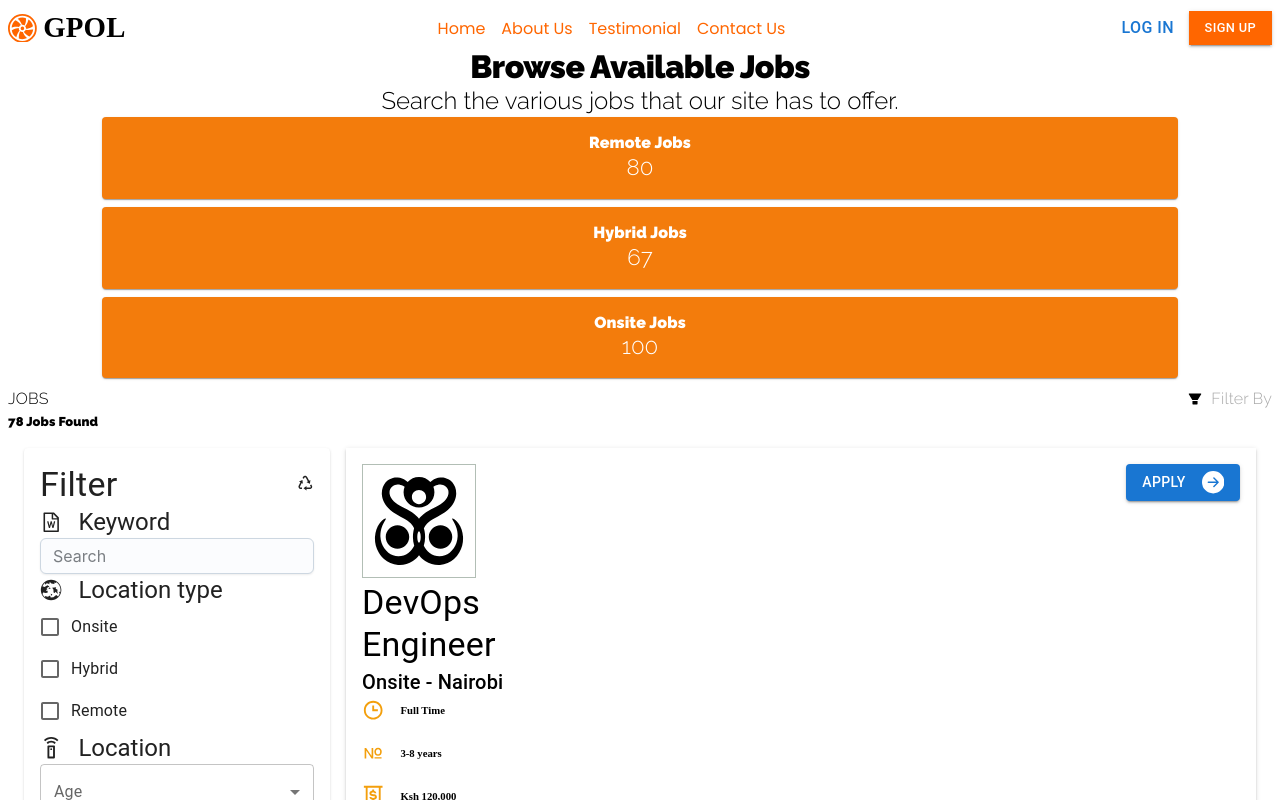
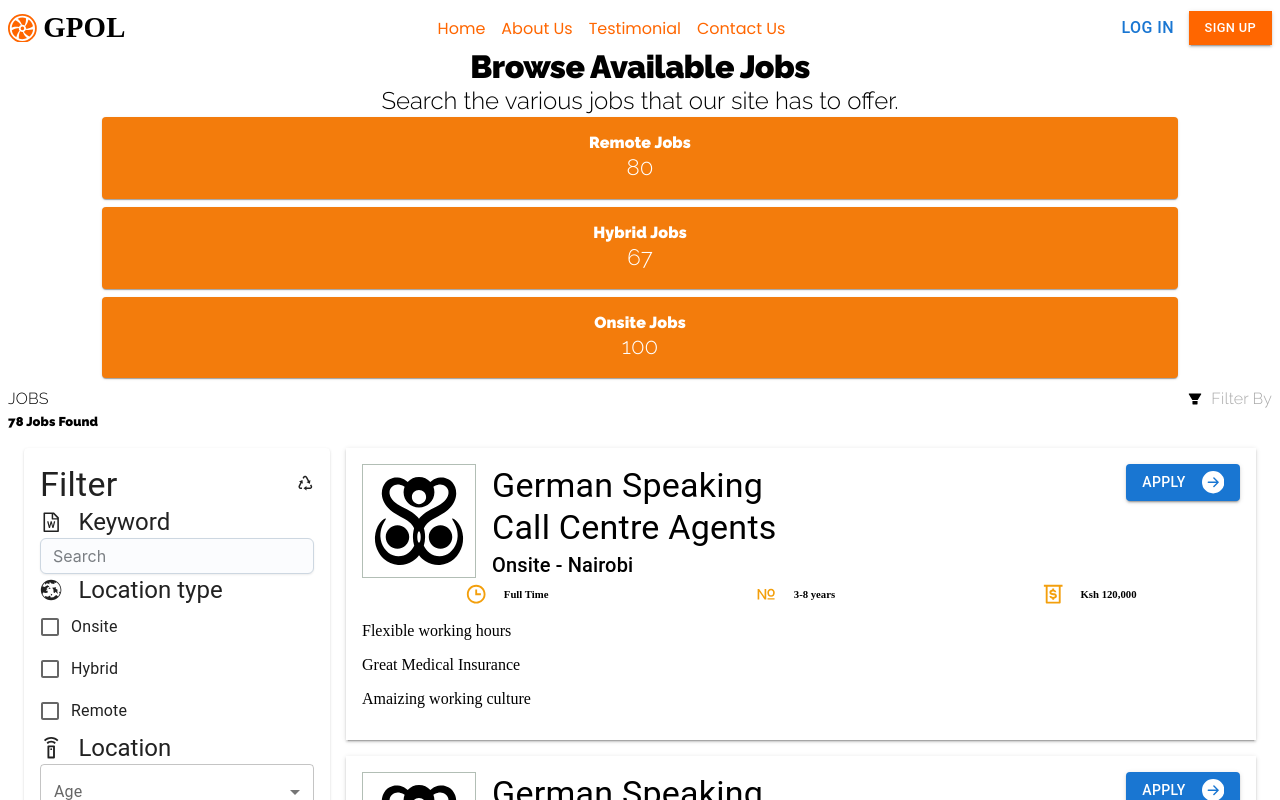
Before and after one commit to Cavein254/gpolive-0.0.2, a Next.js app: page /dashboard in a window 1280 px wide. Shown: the top 800 px of the page. Built offline with nearby package versions, Linux system fonts and the light colour scheme.

Commit message:
Add more styles

```diff
--- a/components/dashboard/job/Job.tsx
+++ b/components/dashboard/job/Job.tsx
@@ -17,8 +17,8 @@ const Job = () => {
         <Box>
           <GiAbstract034  className='job-icon'/>
         </Box>
-        <Box>
-          <Typography variant="h4">DevOps Engineer</Typography>
+        <Box className='job-card-text'>
+          <Typography variant="h4">German Speaking Call Centre Agents</Typography>
           <Typography variant="h6">Onsite - Nairobi</Typography>
         </Box>
       </Box>
--- a/components/dashboard/job/styles.css
+++ b/components/dashboard/job/styles.css
@@ -36,3 +36,21 @@
     font-size: 1.4rem;
     padding-right:1rem;
 }
+
+@media only screen and (min-width: 641px) {
+    .job-card-items{
+        display: flex;
+        flex-direction: row;
+        width:100%;
+        justify-content: space-between;
+        align-items: center;
+    }
+    .job-card-text{
+        margin-left:1rem;
+    }
+    .job-details {
+        display: flex;
+        flex-direction: row;
+        justify-content: space-around;
+    }
+  }
```
